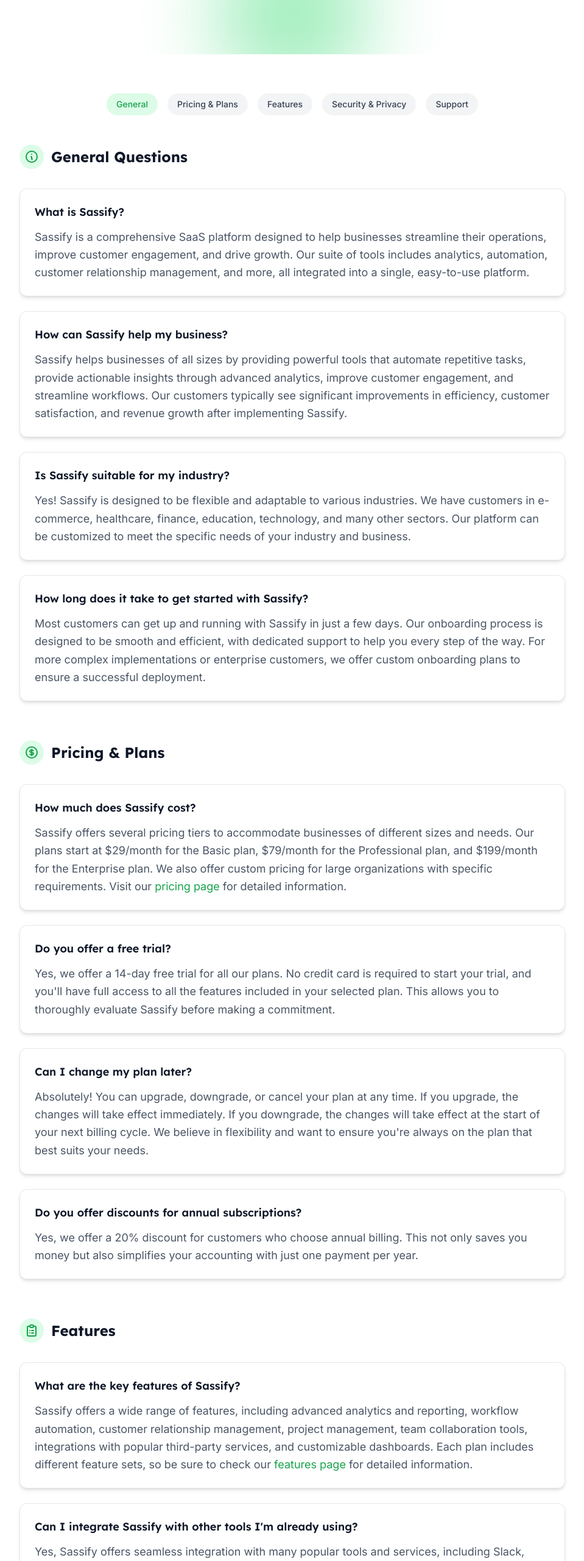
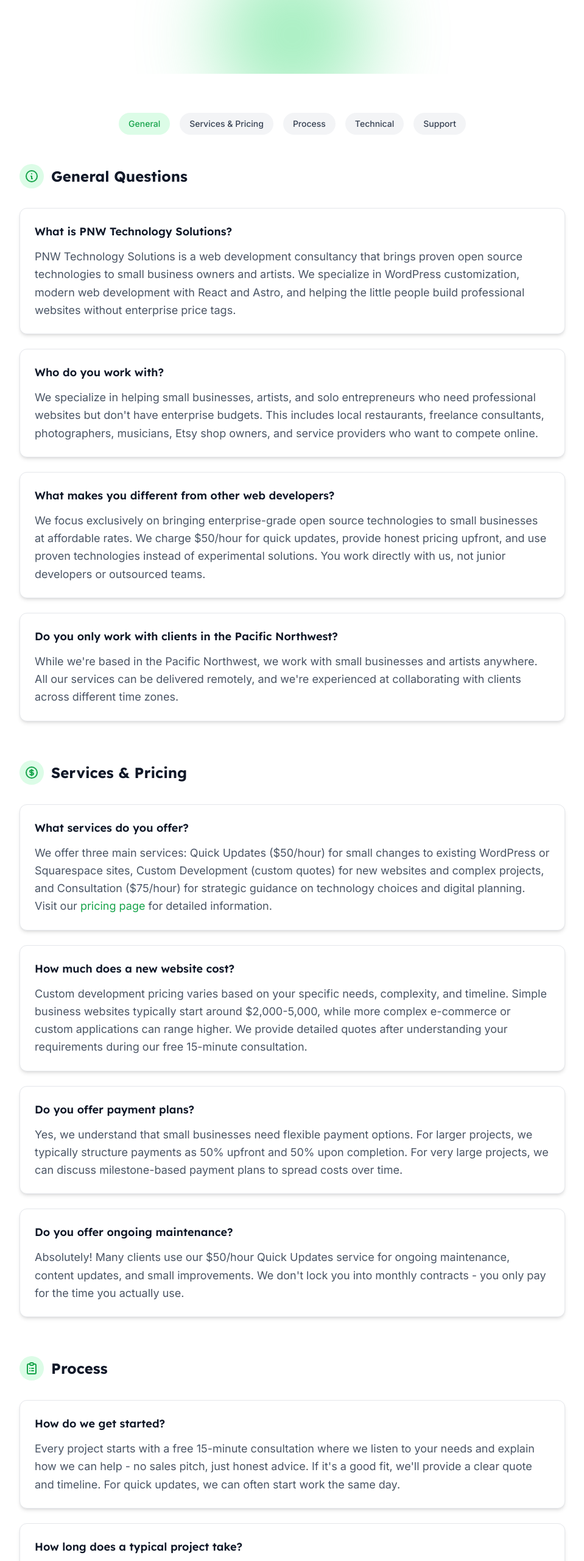
Before and after one commit to zothsu/pnwSolutions, an Astro site: page /faqs in a window 1280 px wide. Shown: the part 240-2800 px from the top of the page at 61% size, without its empty margins (160-1119 px from the left). Built offline with nearby package versions, Linux system fonts and the light colour scheme; Astro itself is replaced by a stand-in of ours.

Commit message:
updates copy

```diff
--- a/src/pages/faqs.astro
+++ b/src/pages/faqs.astro
@@ -5,13 +5,13 @@
 import HeroSection from '../components/HeroSection.astro';
 ---
 
-<Layout title="Frequently Asked Questions - Sassify">
+<Layout title="Frequently Asked Questions - PNW Technology Solutions">
   <Header />
   <main>
     <HeroSection
       title="Frequently Asked Questions"
       highlightText="Questions"
-      description="Find answers to common questions about Sassify and our services."
+      description="Find answers to common questions about PNW Technology Solutions and our web development services."
     />
 
     <section class="py-16 bg-white dark:bg-gray-800">
@@ -22,14 +22,14 @@
             <a href="#general" class="px-4 py-2 rounded-full bg-primary-100 dark:bg-primary-900 text-primary-600 dark:text-primary-400 font-medium text-sm hover:bg-primary-200 dark:hover:bg-primary-800 transition-colors">
               General
             </a>
-            <a href="#pricing" class="px-4 py-2 rounded-full bg-gray-100 dark:bg-gray-700 text-gray-700 dark:text-gray-300 font-medium text-sm hover:bg-gray-200 dark:hover:bg-gray-600 transition-colors">
-              Pricing & Plans
+            <a href="#services" class="px-4 py-2 rounded-full bg-gray-100 dark:bg-gray-700 text-gray-700 dark:text-gray-300 font-medium text-sm hover:bg-gray-200 dark:hover:bg-gray-600 transition-colors">
+              Services & Pricing
             </a>
-            <a href="#features" class="px-4 py-2 rounded-full bg-gray-100 dark:bg-gray-700 text-gray-700 dark:text-gray-300 font-medium text-sm hover:bg-gray-200 dark:hover:bg-gray-600 transition-colors">
-              Features
+            <a href="#process" class="px-4 py-2 rounded-full bg-gray-100 dark:bg-gray-700 text-gray-700 dark:text-gray-300 font-medium text-sm hover:bg-gray-200 dark:hover:bg-gray-600 transition-colors">
+              Process
             </a>
-            <a href="#security" class="px-4 py-2 rounded-full bg-gray-100 dark:bg-gray-700 text-gray-700 dark:text-gray-300 font-medium text-sm hover:bg-gray-200 dark:hover:bg-gray-600 transition-colors">
-              Security & Privacy
+            <a href="#technical" class="px-4 py-2 rounded-full bg-gray-100 dark:bg-gray-700 text-gray-700 dark:text-gray-300 font-medium text-sm hover:bg-gray-200 dark:hover:bg-gray-600 transition-colors">
+              Technical
             </a>
             <a href="#support" class="px-4 py-2 rounded-full bg-gray-100 dark:bg-gray-700 text-gray-700 dark:text-gray-300 font-medium text-sm hover:bg-gray-200 dark:hover:bg-gray-600 transition-colors">
               Support
@@ -49,156 +49,156 @@
 
             <div class="space-y-6">
               <div class="card p-6 border border-gray-200 dark:border-gray-700">
-                <h3 class="text-lg font-semibold text-gray-900 dark:text-white mb-3">What is Sassify?</h3>
+                <h3 class="text-lg font-semibold text-gray-900 dark:text-white mb-3">What is PNW Technology Solutions?</h3>
                 <p class="text-gray-600 dark:text-gray-300">
-                  Sassify is a comprehensive SaaS platform designed to help businesses streamline their operations, improve customer engagement, and drive growth. Our suite of tools includes analytics, automation, customer relationship management, and more, all integrated into a single, easy-to-use platform.
+                  PNW Technology Solutions is a web development consultancy that brings proven open source technologies to small business owners and artists. We specialize in WordPress customization, modern web development with React and Astro, and helping the little people build professional websites without enterprise price tags.
                 </p>
               </div>
 
               <div class="card p-6 border border-gray-200 dark:border-gray-700">
-                <h3 class="text-lg font-semibold text-gray-900 dark:text-white mb-3">How can Sassify help my business?</h3>
+                <h3 class="text-lg font-semibold text-gray-900 dark:text-white mb-3">Who do you work with?</h3>
                 <p class="text-gray-600 dark:text-gray-300">
-                  Sassify helps businesses of all sizes by providing powerful tools that automate repetitive tasks, provide actionable insights through advanced analytics, improve customer engagement, and streamline workflows. Our customers typically see significant improvements in efficiency, customer satisfaction, and revenue growth after implementing Sassify.
+                  We specialize in helping small businesses, artists, and solo entrepreneurs who need professional websites but don't have enterprise budgets. This includes local restaurants, freelance consultants, photographers, musicians, Etsy shop owners, and service providers who want to compete online.
                 </p>
               </div>
 
               <div class="card p-6 border border-gray-200 dark:border-gray-700">
-                <h3 class="text-lg font-semibold text-gray-900 dark:text-white mb-3">Is Sassify suitable for my industry?</h3>
+                <h3 class="text-lg font-semibold text-gray-900 dark:text-white mb-3">What makes you different from other web developers?</h3>
                 <p class="text-gray-600 dark:text-gray-300">
-                  Yes! Sassify is designed to be flexible and adaptable to various industries. We have customers in e-commerce, healthcare, finance, education, technology, and many other sectors. Our platform can be customized to meet the specific needs of your industry and business.
+                  We focus exclusively on bringing enterprise-grade open source technologies to small businesses at affordable rates. We charge $50/hour for quick updates, provide honest pricing upfront, and use proven technologies instead of experimental solutions. You work directly with us, not junior developers or outsourced teams.
                 </p>
               </div>
 
               <div class="card p-6 border border-gray-200 dark:border-gray-700">
-                <h3 class="text-lg font-semibold text-gray-900 dark:text-white mb-3">How long does it take to get started with Sassify?</h3>
+                <h3 class="text-lg font-semibold text-gray-900 dark:text-white mb-3">Do you only work with clients in the Pacific Northwest?</h3>
                 <p class="text-gray-600 dark:text-gray-300">
-                  Most customers can get up and running with Sassify in just a few days. Our onboarding process is designed to be smooth and efficient, with dedicated support to help you every step of the way. For more complex implementations or enterprise customers, we offer custom onboarding plans to ensure a successful deployment.
+                  While we're based in the Pacific Northwest, we work with small businesses and artists anywhere. All our services can be delivered remotely, and we're experienced at collaborating with clients across different time zones.
                 </p>
               </div>
             </div>
           </div>
 
-          <!-- Pricing & Plans FAQs -->
-          <div id="pricing" class="mb-16">
+          <!-- Services & Pricing FAQs -->
+          <div id="services" class="mb-16">
             <h2 class="text-2xl font-bold text-gray-900 dark:text-white mb-8 flex items-center">
               <span class="inline-block rounded-full bg-primary-100 dark:bg-primary-900 p-2 mr-3">
                 <svg class="w-6 h-6 text-primary-600 dark:text-primary-400" fill="none" stroke="currentColor" viewBox="0 0 24 24" xmlns="http://www.w3.org/2000/svg">
                   <path stroke-linecap="round" stroke-linejoin="round" stroke-width="2" d="M12 8c-1.657 0-3 .895-3 2s1.343 2 3 2 3 .895 3 2-1.343 2-3 2m0-8c1.11 0 2.08.402 2.599 1M12 8V7m0 1v8m0 0v1m0-1c-1.11 0-2.08-.402-2.599-1M21 12a9 9 0 11-18 0 9 9 0 0118 0z"></path>
                 </svg>
               </span>
-              Pricing & Plans
+              Services & Pricing
             </h2>
 
             <div class="space-y-6">
               <div class="card p-6 border border-gray-200 dark:border-gray-700">
-                <h3 class="text-lg font-semibold text-gray-900 dark:text-white mb-3">How much does Sassify cost?</h3>
+                <h3 class="text-lg font-semibold text-gray-900 dark:text-white mb-3">What services do you offer?</h3>
                 <p class="text-gray-600 dark:text-gray-300">
-                  Sassify offers several pricing tiers to accommodate businesses of different sizes and needs. Our plans start at $29/month for the Basic plan, $79/month for the Professional plan, and $199/month for the Enterprise plan. We also offer custom pricing for large organizations with specific requirements. Visit our <a href="/pricing" class="text-primary-600 dark:text-primary-400 hover:underline">pricing page</a> for detailed information.
+                  We offer three main services: Quick Updates ($50/hour) for small changes to existing WordPress or Squarespace sites, Custom Development (custom quotes) for new websites and complex projects, and Consultation ($75/hour) for strategic guidance on technology choices and digital planning. Visit our <a href="/pricing" class="text-primary-600 dark:text-primary-400 hover:underline">pricing page</a> for detailed information.
                 </p>
               </div>
 
               <div class="card p-6 border border-gray-200 dark:border-gray-700">
-                <h3 class="text-lg font-semibold text-gray-900 dark:text-white mb-3">Do you offer a free trial?</h3>
+                <h3 class="text-lg font-semibold text-gray-900 dark:text-white mb-3">How much does a new website cost?</h3>
                 <p class="text-gray-600 dark:text-gray-300">
-                  Yes, we offer a 14-day free trial for all our plans. No credit card is required to start your trial, and you'll have full access to all the features included in your selected plan. This allows you to thoroughly evaluate Sassify before making a commitment.
+                  Custom development pricing varies based on your specific needs, complexity, and timeline. Simple business websites typically start around $2,000-5,000, while more complex e-commerce or custom applications can range higher. We provide detailed quotes after understanding your requirements during our free 15-minute consultation.
                 </p>
               </div>
 
               <div class="card p-6 border border-gray-200 dark:border-gray-700">
-                <h3 class="text-lg font-semibold text-gray-900 dark:text-white mb-3">Can I change my plan later?</h3>
+                <h3 class="text-lg font-semibold text-gray-900 dark:text-white mb-3">Do you offer payment plans?</h3>
                 <p class="text-gray-600 dark:text-gray-300">
-                  Absolutely! You can upgrade, downgrade, or cancel your plan at any time. If you upgrade, the changes will take effect immediately. If you downgrade, the changes will take effect at the start of your next billing cycle. We believe in flexibility and want to ensure you're always on the plan that best suits your needs.
+                  Yes, we understand that small businesses need flexible payment options. For larger projects, we typically structure payments as 50% upfront and 50% upon completion. For very large projects, we can discuss milestone-based payment plans to spread costs over time.
                 </p>
               </div>
 
               <div class="card p-6 border border-gray-200 dark:border-gray-700">
-                <h3 class="text-lg font-semibold text-gray-900 dark:text-white mb-3">Do you offer discounts for annual subscriptions?</h3>
+                <h3 class="text-lg font-semibold text-gray-900 dark:text-white mb-3">Do you offer ongoing maintenance?</h3>
                 <p class="text-gray-600 dark:text-gray-300">
-                  Yes, we offer a 20% discount for customers who choose annual billing. This not only saves you money but also simplifies your accounting with just one payment per year.
+                  Absolutely! Many clients use our $50/hour Quick Updates service for ongoing maintenance, content updates, and small improvements. We don't lock you into monthly contracts - you only pay for the time you actually use.
                 </p>
               </div>
             </div>
           </div>
 
-          <!-- Features FAQs -->
-          <div id="features" class="mb-16">
+          <!-- Process FAQs -->
+          <div id="process" class="mb-16">
             <h2 class="text-2xl font-bold text-gray-900 dark:text-white mb-8 flex items-center">
               <span class="inline-block rounded-full bg-primary-100 dark:bg-primary-900 p-2 mr-3">
                 <svg class="w-6 h-6 text-primary-600 dark:text-primary-400" fill="none" stroke="currentColor" viewBox="0 0 24 24" xmlns="http://www.w3.org/2000/svg">
                   <path stroke-linecap="round" stroke-linejoin="round" stroke-width="2" d="M9 5H7a2 2 0 00-2 2v12a2 2 0 002 2h10a2 2 0 002-2V7a2 2 0 00-2-2h-2M9 5a2 2 0 002 2h2a2 2 0 002-2M9 5a2 2 0 012-2h2a2 2 0 012 2m-3 7h3m-3 4h3m-6-4h.01M9 16h.01"></path>
                 </svg>
               </span>
-              Features
+              Process
             </h2>
 
             <div class="space-y-6">
               <div class="card p-6 border border-gray-200 dark:border-gray-700">
-                <h3 class="text-lg font-semibold text-gray-900 dark:text-white mb-3">What are the key features of Sassify?</h3>
+                <h3 class="text-lg font-semibold text-gray-900 dark:text-white mb-3">How do we get started?</h3>
                 <p class="text-gray-600 dark:text-gray-300">
-                  Sassify offers a wide range of features, including advanced analytics and reporting, workflow automation, customer relationship management, project management, team collaboration tools, integrations with popular third-party services, and customizable dashboards. Each plan includes different feature sets, so be sure to check our <a href="/features" class="text-primary-600 dark:text-primary-400 hover:underline">features page</a> for detailed information.
+                  Every project starts with a free 15-minute consultation where we listen to your needs and explain how we can help - no sales pitch, just honest advice. If it's a good fit, we'll provide a clear quote and timeline. For quick updates, we can often start work the same day.
                 </p>
               </div>
 
               <div class="card p-6 border border-gray-200 dark:border-gray-700">
-                <h3 class="text-lg font-semibold text-gray-900 dark:text-white mb-3">Can I integrate Sassify with other tools I'm already using?</h3>
+                <h3 class="text-lg font-semibold text-gray-900 dark:text-white mb-3">How long does a typical project take?</h3>
                 <p class="text-gray-600 dark:text-gray-300">
-                  Yes, Sassify offers seamless integration with many popular tools and services, including Slack, Google Workspace, Microsoft 365, Salesforce, HubSpot, Zapier, and many more. We also provide a robust API that allows for custom integrations with your existing systems. Check our <a href="/integrations" class="text-primary-600 dark:text-primary-400 hover:underline">integrations page</a> for a complete list.
+                  Quick updates are usually completed within 1-3 business days. Simple business websites typically take 2-4 weeks, while more complex projects with e-commerce or custom functionality can take 6-12 weeks. We'll give you a realistic timeline during the quote process.
                 </p>
               </div>
 
               <div class="card p-6 border border-gray-200 dark:border-gray-700">
-                <h3 class="text-lg font-semibold text-gray-900 dark:text-white mb-3">Is Sassify mobile-friendly?</h3>
+                <h3 class="text-lg font-semibold text-gray-900 dark:text-white mb-3">What do I need to provide?</h3>
                 <p class="text-gray-600 dark:text-gray-300">
-                  Absolutely! Sassify is fully responsive and works seamlessly on desktops, tablets, and mobile devices. We also offer dedicated mobile apps for iOS and Android, allowing you to stay productive on the go.
+                  To get started, we just need access to your current website (if you have one), a clear idea of what you want to achieve, and any specific content or branding guidelines. Don't worry if you're not sure - we can help clarify your needs during the consultation.
                 </p>
               </div>
 
               <div class="card p-6 border border-gray-200 dark:border-gray-700">
-                <h3 class="text-lg font-semibold text-gray-900 dark:text-white mb-3">How often do you release new features?</h3>
+                <h3 class="text-lg font-semibold text-gray-900 dark:text-white mb-3">Will my website be mobile-friendly?</h3>
                 <p class="text-gray-600 dark:text-gray-300">
-                  We're constantly improving Sassify and typically release new features and updates every 2-4 weeks. We prioritize our development roadmap based on customer feedback and industry trends to ensure we're always delivering value. You can stay updated on our latest releases by checking our <a href="/changelog" class="text-primary-600 dark:text-primary-400 hover:underline">changelog</a>.
+                  Absolutely! All websites we develop are fully responsive and mobile-friendly, ensuring they look great and function well on all devices. We can provide specific mobile design samples upon request.
                 </p>
               </div>
             </div>
           </div>
 
-          <!-- Security & Privacy FAQs -->
-          <div id="security" class="mb-16">
+          <!-- Technical FAQs -->
+          <div id="technical" class="mb-16">
             <h2 class="text-2xl font-bold text-gray-900 dark:text-white mb-8 flex items-center">
               <span class="inline-block rounded-full bg-primary-100 dark:bg-primary-900 p-2 mr-3">
                 <svg class="w-6 h-6 text-primary-600 dark:text-primary-400" fill="none" stroke="currentColor" viewBox="0 0 24 24" xmlns="http://www.w3.org/2000/svg">
                   <path stroke-linecap="round" stroke-linejoin="round" stroke-width="2" d="M9 12l2 2 4-4m5.618-4.016A11.955 11.955 0 0112 2.944a11.955 11.955 0 01-8.618 3.04A12.02 12.02 0 003 9c0 5.591 3.824 10.29 9 11.622 5.176-1.332 9-6.03 9-11.622 0-1.042-.133-2.052-.382-3.016z"></path>
                 </svg>
               </span>
-              Security & Privacy
+              Technical
             </h2>
 
             <div class="space-y-6">
               <div class="card p-6 border border-gray-200 dark:border-gray-700">
-                <h3 class="text-lg font-semibold text-gray-900 dark:text-white mb-3">How secure is my data with Sassify?</h3>
+                <h3 class="text-lg font-semibold text-gray-900 dark:text-white mb-3">What platform do you use for web development?</h3>
                 <p class="text-gray-600 dark:text-gray-300">
-                  Security is our top priority. Sassify employs industry-leading security measures, including end-to-end encryption, regular security audits, multi-factor authentication, and compliance with international security standards. All data is stored in SOC 2 compliant data centers with redundant backups to ensure data integrity and availability.
+                  We primarily use WordPress for content-driven websites, and React or Astro for modern, interactive web applications. These platforms allow us to deliver high-quality, scalable, and maintainable websites. We can also work with other platforms if required.
                 </p>
               </div>
 
               <div class="card p-6 border border-gray-200 dark:border-gray-700">
-                <h3 class="text-lg font-semibold text-gray-900 dark:text-white mb-3">Is Sassify GDPR compliant?</h3>
+                <h3 class="text-lg font-semibold text-gray-900 dark:text-white mb-3">How do you ensure website quality?</h3>
                 <p class="text-gray-600 dark:text-gray-300">
-                  Yes, Sassify is fully GDPR compliant. We've implemented comprehensive data protection measures to ensure compliance with the General Data Protection Regulation (GDPR) and other privacy regulations. We provide data processing agreements (DPAs) for our customers and ensure that all data processing activities are transparent and lawful.
+                  Quality is ensured through rigorous testing, code reviews, and adherence to best practices in web development. We test websites on multiple devices and browsers to ensure compatibility and performance. Our goal is to deliver a website that not only meets but exceeds your expectations.
                 </p>
               </div>
 
               <div class="card p-6 border border-gray-200 dark:border-gray-700">
-                <h3 class="text-lg font-semibold text-gray-900 dark:text-white mb-3">Who owns the data I store in Sassify?</h3>
+                <h3 class="text-lg font-semibold text-gray-900 dark:text-white mb-3">Can you help with website hosting and domain registration?</h3>
                 <p class="text-gray-600 dark:text-gray-300">
-                  You retain full ownership of all data you store in Sassify. We do not claim any rights to your data and will never sell or share it with third parties without your explicit consent. You can export or delete your data at any time.
+                  Yes, we can assist with website hosting and domain registration as part of our services. We recommend reliable and secure hosting providers and can manage the setup and migration of your website to the new host. We also offer ongoing maintenance and support for your hosting environment.
                 </p>
               </div>
 
               <div class="card p-6 border border-gray-200 dark:border-gray-700">
-                <h3 class="text-lg font-semibold text-gray-900 dark:text-white mb-3">What happens to my data if I cancel my subscription?</h3>
+                <h3 class="text-lg font-semibold text-gray-900 dark:text-white mb-3">What if I need changes after the website is live?</h3>
                 <p class="text-gray-600 dark:text-gray-300">
-                  If you cancel your subscription, you'll have 30 days to export your data before it's permanently deleted from our systems. We provide easy-to-use export tools to help you transition your data to another platform if needed.
+                  We offer flexible post-launch support and maintenance options. You can request changes or updates at any time, and we'll provide a quote based on the scope of work. Many clients opt for our Quick Updates service for ongoing changes and improvements.
                 </p>
               </div>
             </div>
@@ -217,7 +217,7 @@
 
             <div class="space-y-6">
               <div class="card p-6 border border-gray-200 dark:border-gray-700">
-                <h3 class="text-lg font-semibold text-gray-900 dark:text-white mb-3">What kind of support does Sassify offer?</h3>
+                <h3 class="text-lg font-semibold text-gray-900 dark:text-white mb-3">What kind of support does PNW Technology Solutions offer?</h3>
                 <p class="text-gray-600 dark:text-gray-300">
                   We offer multiple support channels to ensure you get the help you need when you need it. All plans include email support with a 24-hour response time. Professional and Enterprise plans also include live chat support during business hours, and Enterprise plans include dedicated phone support and a named account manager.
                 </p>
```
